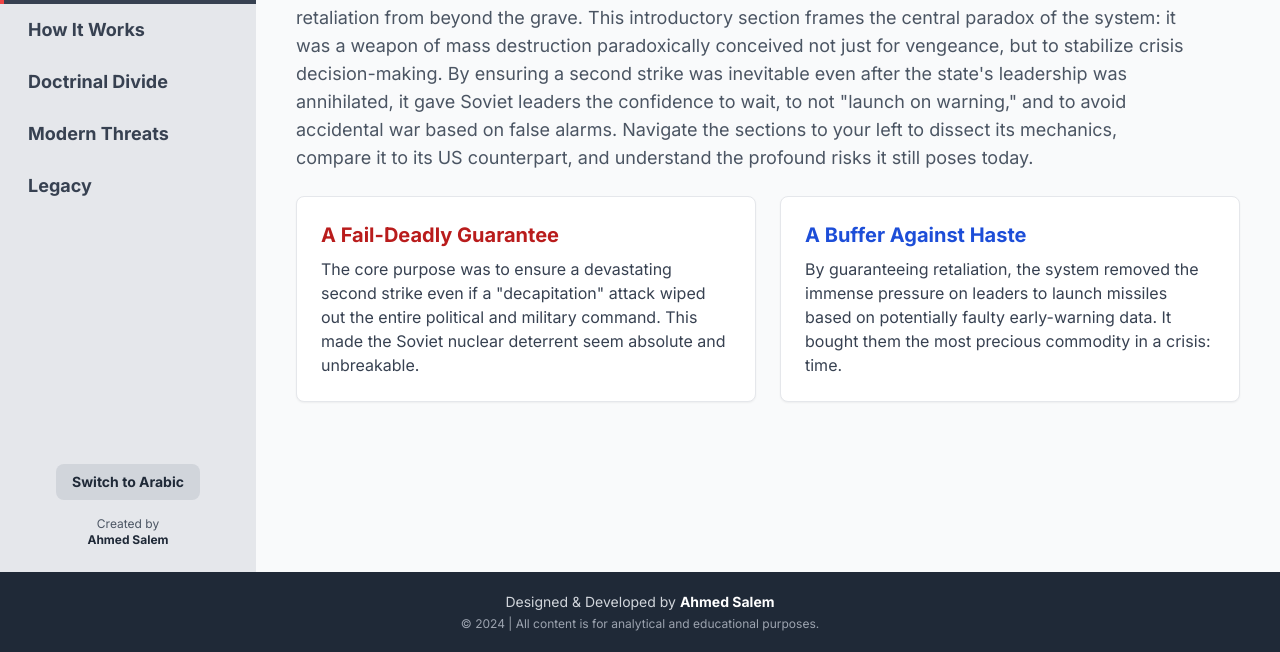
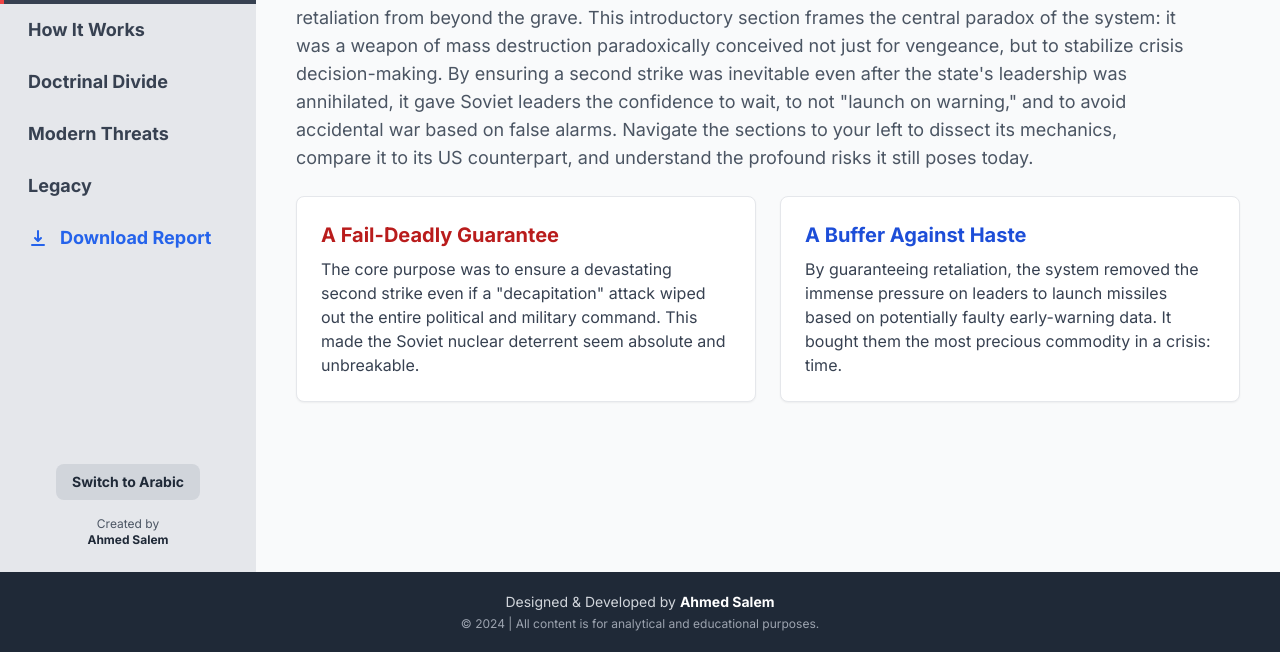
Before and after one commit to ahmed1salem/Dead-Hand, a plain HTML site: page index.html in a window 1280 px wide. Shown: the part 148-800 px from the top of the page. Drawn offline with nearby package versions, Linux system fonts and the light colour scheme.

Commit message:
Update index.html

```diff
--- a/index.html
+++ b/index.html
@@ -10,9 +10,10 @@
     <link rel="preconnect" href="https://fonts.gstatic.com" crossorigin>
     <link href="https://fonts.googleapis.com/css2?family=Roboto+Mono:wght@400;700&family=Inter:wght@400;500;700&family=Cairo:wght@400;500;700&display=swap" rel="stylesheet">
     <!-- Chosen Palette: Cold War Calm -->
-    <!-- Application Structure Plan: A single-page application with a collapsible sidebar for mobile and a fixed sidebar for desktop, improving responsiveness. The main content area switches between thematic views. This structure avoids a long scroll and allows non-linear exploration. Key sections: 1) Introduction. 2) Interactive flowchart of system mechanics. 3) Comparative analysis of US vs. Soviet doctrines. 4) Dashboard of modern risks. This design enhances usability on all devices. Added language toggle for EN/AR. -->
+    <!-- Application Structure Plan: A single-page application with a collapsible sidebar for mobile and a fixed sidebar for desktop, improving responsiveness. The main content area switches between thematic views. This structure avoids a long scroll and allows non-linear exploration. Key sections: 1) Introduction. 2) Interactive flowchart of system mechanics. 3) Comparative analysis of US vs. Soviet doctrines. 4) Dashboard of modern risks. This design enhances usability on all devices. Added language toggle for EN/AR and a PDF download link. -->
     <!-- Visualization & Content Choices: 1) Activation Logic -> Goal: Organize -> Viz: Interactive HTML/CSS flowchart -> Interaction: Click steps to reveal text -> Justification: Simplifies complex process. 2) Doctrine Comparison -> Goal: Compare -> Viz: Side-by-side text and a Chart.js Bar Chart -> Interaction: Hover tooltips -> Justification: Visually distills philosophical differences. 3) Cyber Threats -> Goal: Inform -> Viz: Chart.js Donut Chart -> Interaction: Hover -> Justification: Shows risk composition. 4) System Evolution -> Goal: Show Change -> Viz: HTML/CSS Timeline -> Interaction: Click for info -> Justification: Intuitive for history. All elements are now translatable. -->
     <!-- CONFIRMATION: NO SVG graphics used. NO Mermaid JS used. -->
+    <!-- GitHub Hosting Note: For the "Download Full Report" button to work, place the PDF file named 'Dead_Hand_System_Deep_Research.pdf' in the root directory of your GitHub repository, next to this HTML file. -->
     <style>
         :root { --font-en: 'Inter', sans-serif; --font-ar: 'Cairo', sans-serif; }
         body { font-family: var(--font-en); scroll-behavior: smooth; }
@@ -76,6 +77,12 @@
                         <li><a href="#comparison" class="nav-item block py-3 px-6 text-lg font-semibold" data-section="comparison" data-translate-key="nav_comparison">Doctrinal Divide</a></li>
                         <li><a href="#risks" class="nav-item block py-3 px-6 text-lg font-semibold" data-section="risks" data-translate-key="nav_risks">Modern Threats</a></li>
                         <li><a href="#conclusion" class="nav-item block py-3 px-6 text-lg font-semibold" data-section="conclusion" data-translate-key="nav_legacy">Legacy</a></li>
+                        <li>
+                            <a href="Dead_Hand_System_Deep_Research.pdf" download="Dead Hand System Deep Research.pdf" class="nav-item flex items-center gap-3 py-3 px-6 text-lg font-semibold text-blue-600 hover:bg-blue-100" data-translate-key="nav_download_report">
+                                <svg xmlns="http://www.w3.org/2000/svg" class="h-5 w-5" viewBox="0 0 20 20" fill="currentColor"><path fill-rule="evenodd" d="M3 17a1 1 0 011-1h12a1 1 0 110 2H4a1 1 0 01-1-1zm3.293-7.707a1 1 0 011.414 0L9 10.586V3a1 1 0 112 0v7.586l1.293-1.293a1 1 0 111.414 1.414l-3 3a1 1 0 01-1.414 0l-3-3a1 1 0 010-1.414z" clip-rule="evenodd" /></svg>
+                                <span>Download Report</span>
+                            </a>
+                        </li>
                     </ul>
                 </div>
                 <div class="p-6 text-center">
@@ -227,6 +234,7 @@ document.addEventListener('DOMContentLoaded', function () {
             nav_comparison: "Doctrinal Divide",
             nav_risks: "Modern Threats",
             nav_legacy: "Legacy",
+            nav_download_report: "<span>Download Report</span>",
             lang_button: "Switch to Arabic",
             lang_button_mobile: "العربية",
             created_by_line_1: "Created by<br><span class=\"font-semibold text-gray-800\">Ahmed Salem</span>",
@@ -310,6 +318,7 @@ document.addEventListener('DOMContentLoaded', function () {
             nav_comparison: "الانقسام العقائدي",
             nav_risks: "التهديدات الحديثة",
             nav_legacy: "الإرث",
+            nav_download_report: "<span>تحميل التقرير</span>",
             lang_button: "التحويل للإنجليزية",
             lang_button_mobile: "English",
             created_by_line_1: "تم الإنشاء بواسطة<br><span class=\"font-semibold text-gray-800\">أحمد سالم</span>",
@@ -410,7 +419,13 @@ document.addEventListener('DOMContentLoaded', function () {
         document.querySelectorAll('[data-translate-key]').forEach(el => {
             const key = el.dataset.translateKey;
             if (translations[currentLang][key]) {
-                el.innerHTML = translations[currentLang][key];
+                 if (key === 'nav_download_report') {
+                    // Special handling for the download link to keep the SVG icon
+                    const textSpan = el.querySelector('span');
+                    if(textSpan) textSpan.innerHTML = translations[currentLang][key];
+                } else {
+                    el.innerHTML = translations[currentLang][key];
+                }
             }
         });
         document.documentElement.lang = currentLang;
```
